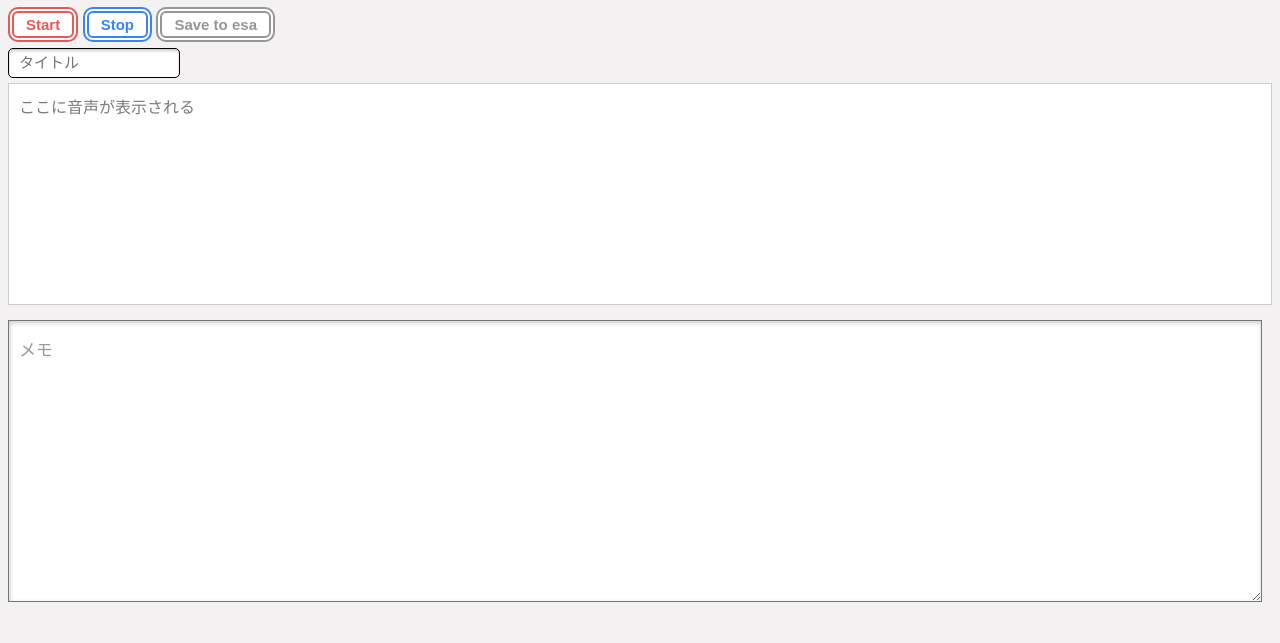
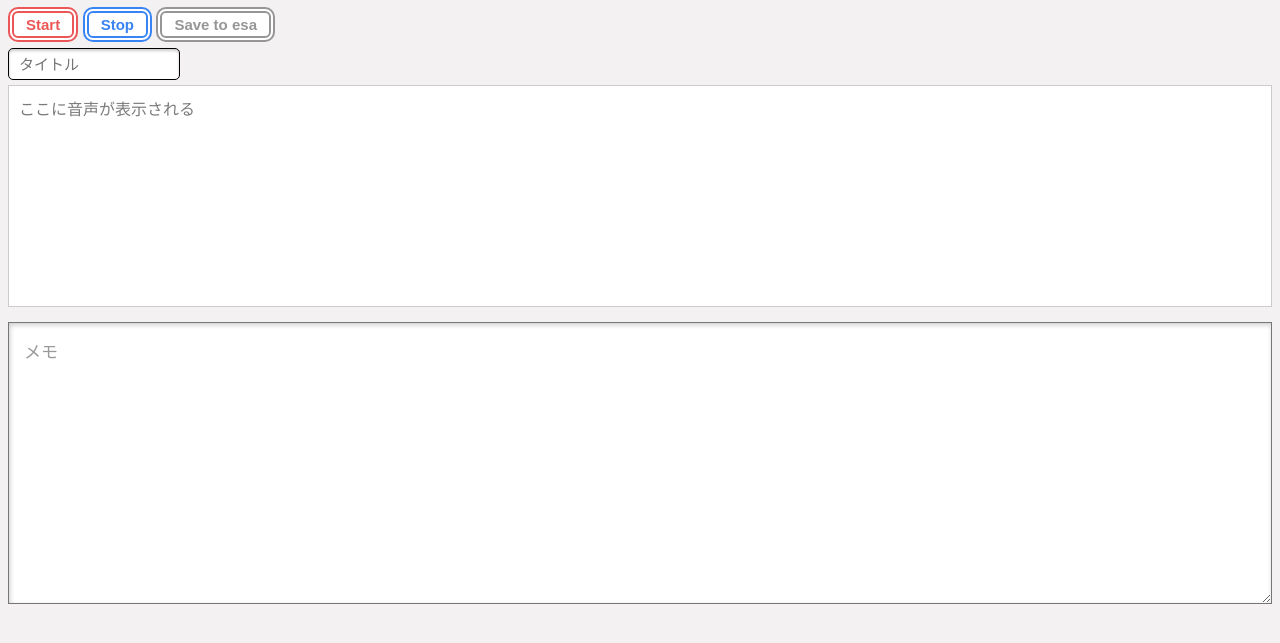
Before and after one commit to tamadalab/chappy, a Flask app: page / in a window 1280 px wide. Shown: the part 46-689 px from the top of the page. Run offline with Flask 3, Linux system fonts and the light colour scheme; some libraries are stand-ins or nearby versions.

Commit message:
Add files via upload

```diff
--- a/moji/templates/memo.html
+++ b/moji/templates/memo.html
@@ -18,7 +18,6 @@
       height: 200px;
       padding: 10px;
       border: 1px solid #ccc;
-      overflow-y: auto;
       background: white
 
     }
@@ -34,8 +33,9 @@
       width: 150px;
       height: 22px;
       border: 1px solid black;
-      padding: 3px 10px;
+      padding: 4px 10px;
       border-radius: 5px;
+      font-size: 15px;
       box-shadow: inset 0 2px 3px rgba(0, 0, 0, 0.2); /* 内側の影 */
     }
     .voice-title::placeholder{
@@ -139,9 +139,8 @@
     }
 
     #memo{
-      width: 97.5%;
       height: 250px;
-      padding: 15px 10px;
+      padding: 15px 15px;
       font-size: 17px;
       box-shadow: inset 1px 2px 5px rgba(0, 0, 0, 0.2); /* 内側の影 */
     }
@@ -169,7 +168,9 @@
 
   <input class="voice-title" type="text" id="title" placeholder="タイトル">
   <div id="content"></div>
-  <textarea id="memo" placeholder="メモ"></textarea>
+  <div style="display: grid; grid-template-columns: 1fr;">
+    <textarea id="memo" placeholder="メモ"></textarea>
+  </div>
 
   <script>
     const socket = io.connect("http://127.0.0.1:5000");
```
